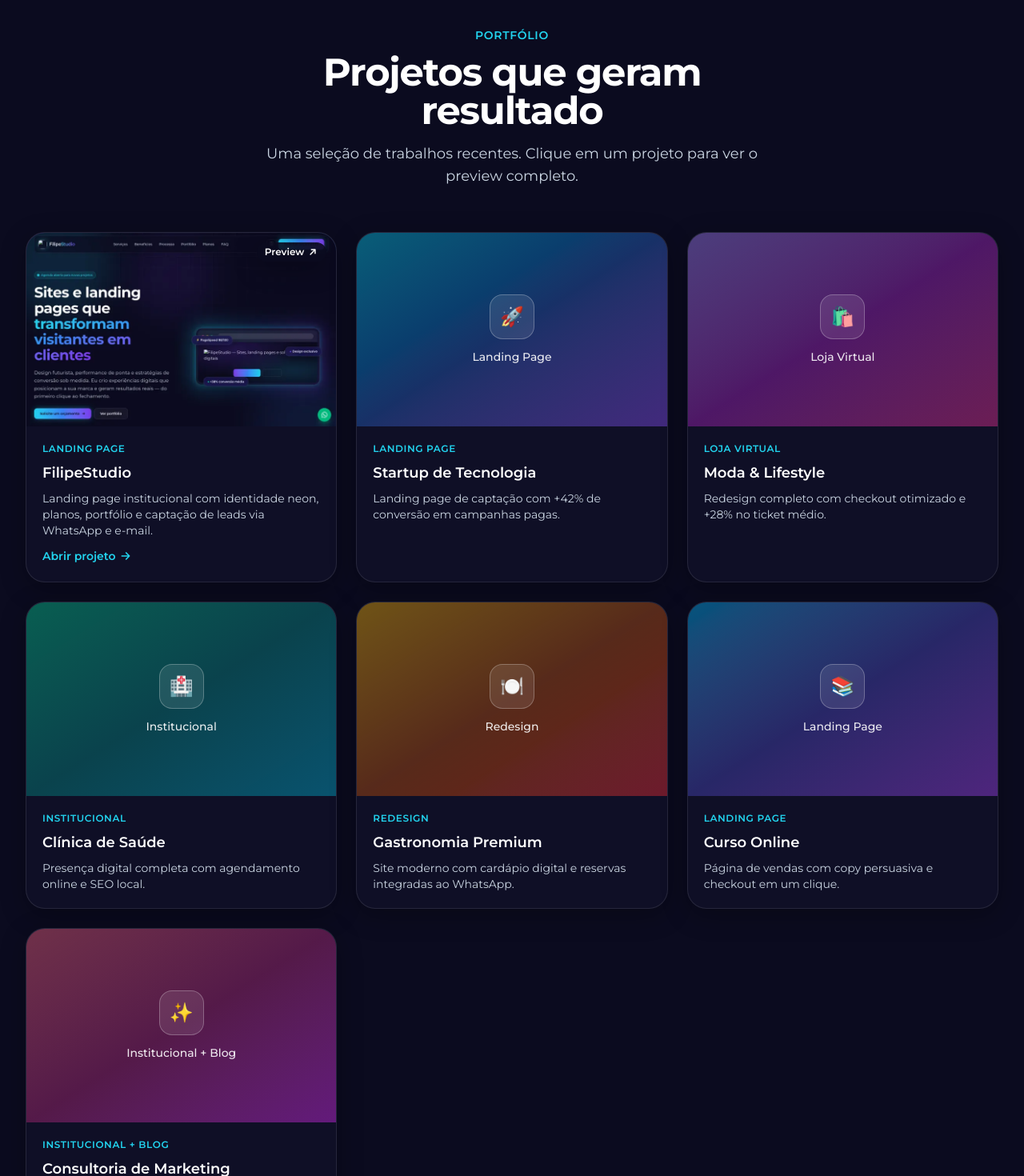
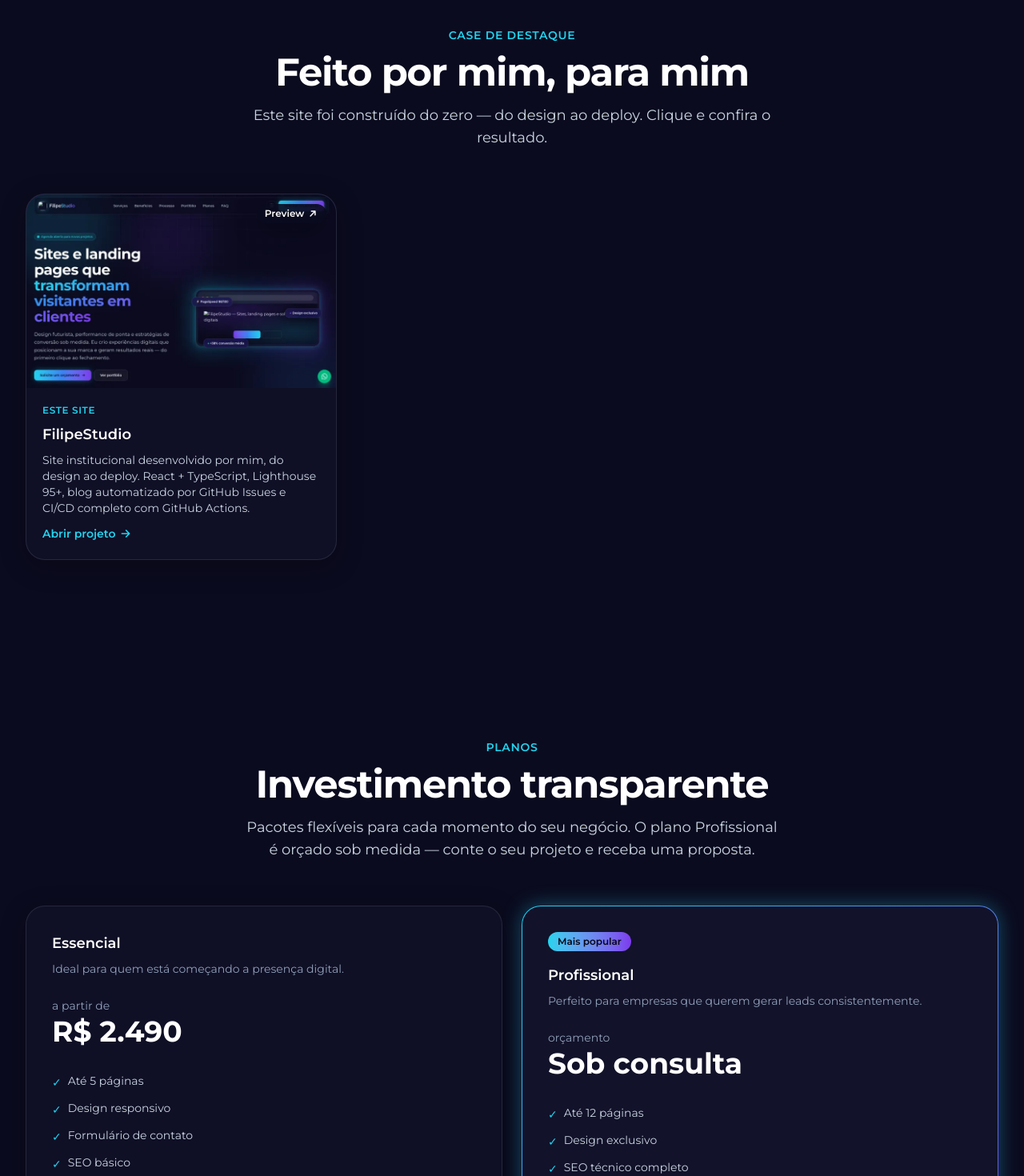
Before and after one commit to FilipePRodrigues/filipestudio-site, a React (Vite) app: page / in a window 1280 px wide. Shown: the part 4280-5750 px from the top of the page at 80% size. Built offline with nearby package versions, Linux system fonts and the light colour scheme.

Commit message:
Portfolio: remove placeholders, keep FilipeStudio as case study

```diff
--- a/src/App.tsx
+++ b/src/App.tsx
@@ -11,7 +11,6 @@ import { Pricing } from './components/Pricing.tsx'
 import { Process } from './components/Process.tsx'
 import { Services } from './components/Services.tsx'
 import { TechStrip } from './components/TechStrip.tsx'
-import { Testimonials } from './components/Testimonials.tsx'
 import { useScrollReveal } from './hooks/useScrollReveal.ts'
 import { useTheme } from './hooks/useTheme.ts'
 import { getBlogPost, getBlogPosts } from './lib/blog.ts'
@@ -75,7 +74,6 @@ function Landing({ section }: { section: string }) {
       <Benefits />
       <Process />
       <Portfolio />
-      <Testimonials />
       <Pricing />
       <FAQ />
       <Contact />
--- a/src/components/Portfolio.tsx
+++ b/src/components/Portfolio.tsx
@@ -5,15 +5,15 @@ export function Portfolio() {
     <section id="portfolio" className="relative py-20 sm:py-28" aria-labelledby="portfolio-title">
       <div className="mx-auto max-w-7xl px-4 sm:px-6 lg:px-8">
         <div className="reveal mx-auto max-w-2xl text-center">
-          <p className="text-sm font-semibold uppercase tracking-wider text-neon-cyan">Portfólio</p>
+          <p className="text-sm font-semibold uppercase tracking-wider text-neon-cyan">Case de destaque</p>
           <h2
             id="portfolio-title"
             className="mt-3 font-display text-3xl font-bold tracking-tight text-slate-900 sm:text-4xl lg:text-5xl dark:text-white"
           >
-            Projetos que geram resultado
+            Feito por mim, para mim
           </h2>
           <p className="mt-4 text-lg text-slate-600 dark:text-slate-300">
-            Uma seleção de trabalhos recentes. Clique em um projeto para ver o preview completo.
+            Este site foi construído do zero — do design ao deploy. Clique e confira o resultado.
           </p>
         </div>
 
--- a/src/data/content.ts
+++ b/src/data/content.ts
@@ -182,62 +182,14 @@ export const PROCESS_STEPS: ProcessStep[] = [
 export const PORTFOLIO: PortfolioItem[] = [
   {
     id: 'filipestudio',
-    category: 'Landing Page',
+    category: 'Este site',
     title: 'FilipeStudio',
     description:
-      'Landing page institucional com identidade neon, planos, portfólio e captação de leads via WhatsApp e e-mail.',
+      'Site institucional desenvolvido por mim, do design ao deploy. React + TypeScript, Lighthouse 95+, blog automatizado por GitHub Issues e CI/CD completo com GitHub Actions.',
     emoji: '⚡',
     gradient: 'from-violet-500/40 via-blue-500/30 to-cyan-400/40',
     href: 'https://filipeprodrigues.github.io/filipestudio-site/',
     image: assetUrl('/portfolio-filipestudio.webp'),
-  },
-  {
-    id: 'saas',
-    category: 'Landing Page',
-    title: 'Startup de Tecnologia',
-    description: 'Landing page de captação com +42% de conversão em campanhas pagas.',
-    emoji: '🚀',
-    gradient: 'from-cyan-400/40 via-blue-500/30 to-violet-500/40',
-  },
-  {
-    id: 'moda',
-    category: 'Loja Virtual',
-    title: 'Moda & Lifestyle',
-    description: 'Redesign completo com checkout otimizado e +28% no ticket médio.',
-    emoji: '🛍️',
-    gradient: 'from-violet-400/40 via-fuchsia-500/30 to-pink-500/40',
-  },
-  {
-    id: 'clinica',
-    category: 'Institucional',
-    title: 'Clínica de Saúde',
-    description: 'Presença digital completa com agendamento online e SEO local.',
-    emoji: '🏥',
-    gradient: 'from-emerald-400/40 via-teal-500/30 to-cyan-500/40',
-  },
-  {
-    id: 'restaurante',
-    category: 'Redesign',
-    title: 'Gastronomia Premium',
-    description: 'Site moderno com cardápio digital e reservas integradas ao WhatsApp.',
-    emoji: '🍽️',
-    gradient: 'from-amber-400/40 via-orange-500/30 to-red-500/40',
-  },
-  {
-    id: 'curso',
-    category: 'Landing Page',
-    title: 'Curso Online',
-    description: 'Página de vendas com copy persuasiva e checkout em um clique.',
-    emoji: '📚',
-    gradient: 'from-sky-400/40 via-indigo-500/30 to-purple-500/40',
-  },
-  {
-    id: 'agencia',
-    category: 'Institucional + Blog',
-    title: 'Consultoria de Marketing',
-    description: 'Site completo com blog, captação de leads e área de materiais ricos.',
-    emoji: '✨',
-    gradient: 'from-rose-400/40 via-pink-500/30 to-fuchsia-500/40',
   },
 ]
 
```
